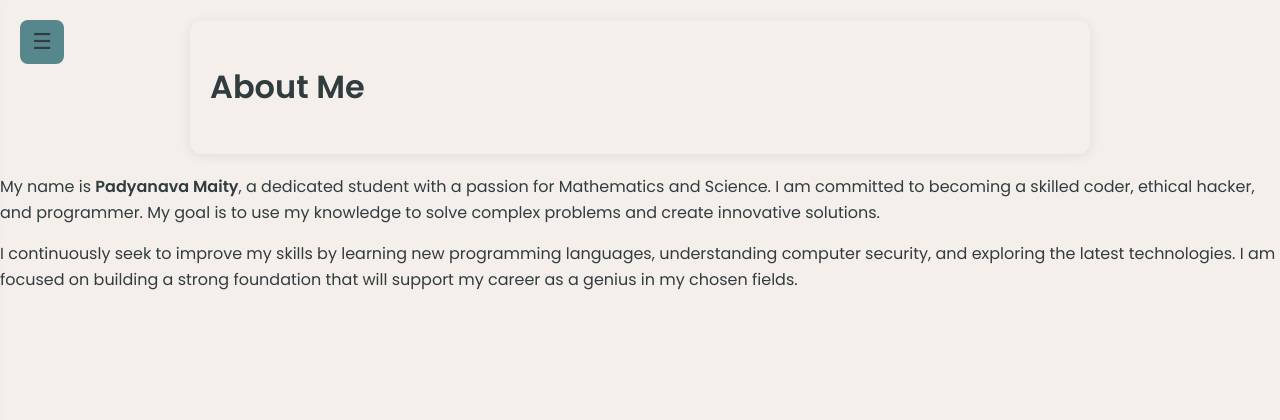
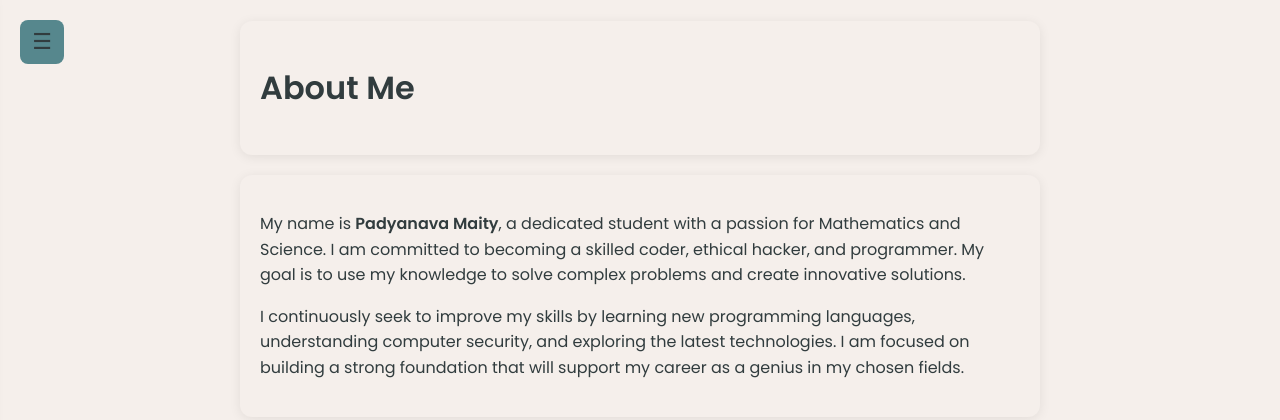
Before and after one commit to padyanavamaity2110/Padyanava, a plain HTML site: page about.html in a window 1280 px wide. Drawn offline with Linux system fonts and the light colour scheme.

Commit message:
Add files via upload

```diff
--- a/about.html
+++ b/about.html
@@ -30,10 +30,12 @@
     <h1>About Me</h1>
   </header>
 
-  <main>
-    <p>My name is <strong>Padyanava Maity</strong>, a dedicated student with a passion for Mathematics and Science. I am committed to becoming a skilled coder, ethical hacker, and programmer. My goal is to use my knowledge to solve complex problems and create innovative solutions.</p>
-    <p>I continuously seek to improve my skills by learning new programming languages, understanding computer security, and exploring the latest technologies. I am focused on building a strong foundation that will support my career as a genius in my chosen fields.</p>
-  </main>
+  <section>
+    <main>
+      <p>My name is <strong>Padyanava Maity</strong>, a dedicated student with a passion for Mathematics and Science. I am committed to becoming a skilled coder, ethical hacker, and programmer. My goal is to use my knowledge to solve complex problems and create innovative solutions.</p>
+      <p>I continuously seek to improve my skills by learning new programming languages, understanding computer security, and exploring the latest technologies. I am focused on building a strong foundation that will support my career as a genius in my chosen fields.</p>
+    </main>
+  </section>
 
 </body>
 <script src="script.js" defer></script>
--- a/style.css
+++ b/style.css
@@ -16,7 +16,7 @@
 }
 
 body {
-  margin: 0;
+  margin: 21px;
   font-family: 'Poppins', sans-serif;
   transition: background 0.3s, color 0.3s;
   line-height: 1.6;
@@ -31,7 +31,7 @@ body.dark-mode {
 
 header, section, footer, .content-container {
   padding: 20px;
-  max-width: 900px;
+  max-width: 800px;
   margin: 20px auto;
   border-radius: 12px;
   box-shadow: 0 2px 12px rgba(0, 0, 0, 0.08);
@@ -46,6 +46,7 @@ body.dark-mode footer,
 body.dark-mode .content-container {
   background-color: var(--bg-dark-secondary);
   color: var(--text-dark);
+  max-width: 800px;
   box-shadow: 0 2px 12px rgba(255, 255, 255, 0.05);
 }
 
```
Also changed, not shown: contact.html (+2 -2 lines), index.html (+1 -1 lines), skills.html (+4 -3 lines).
